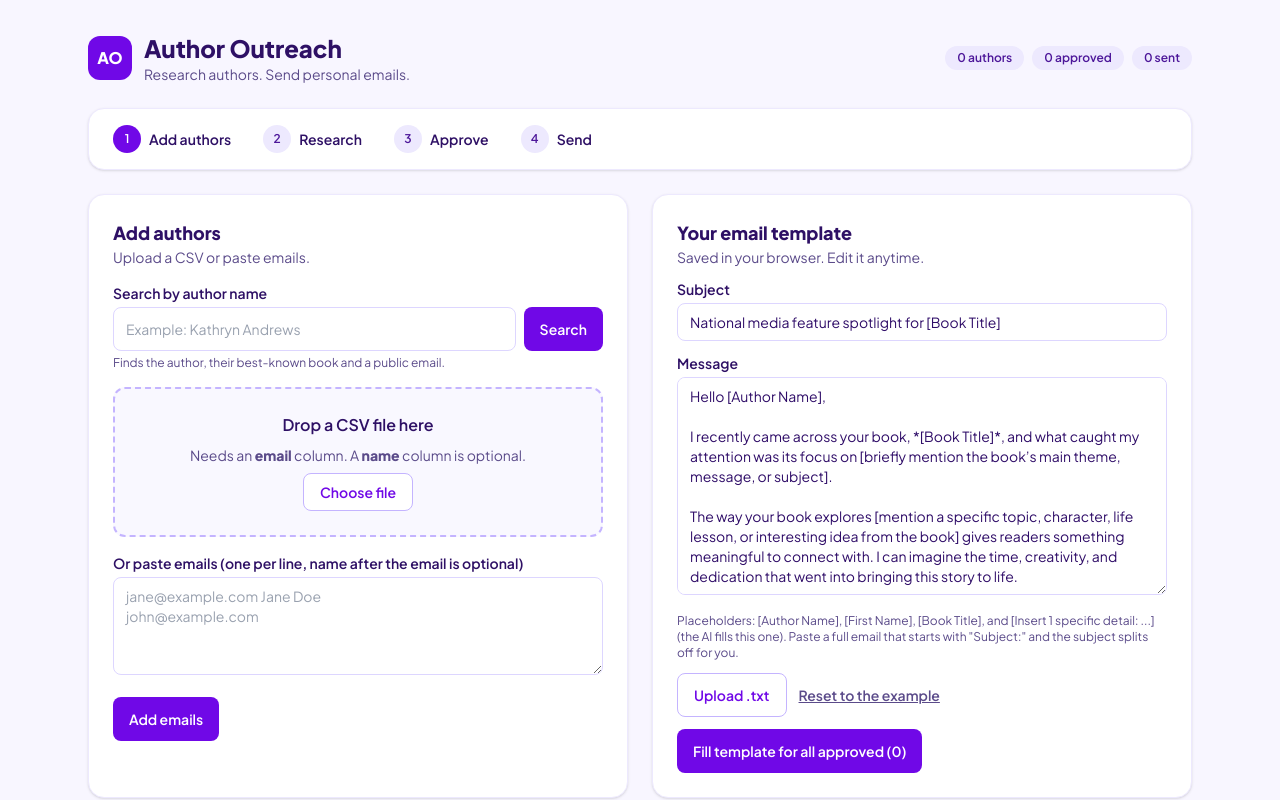
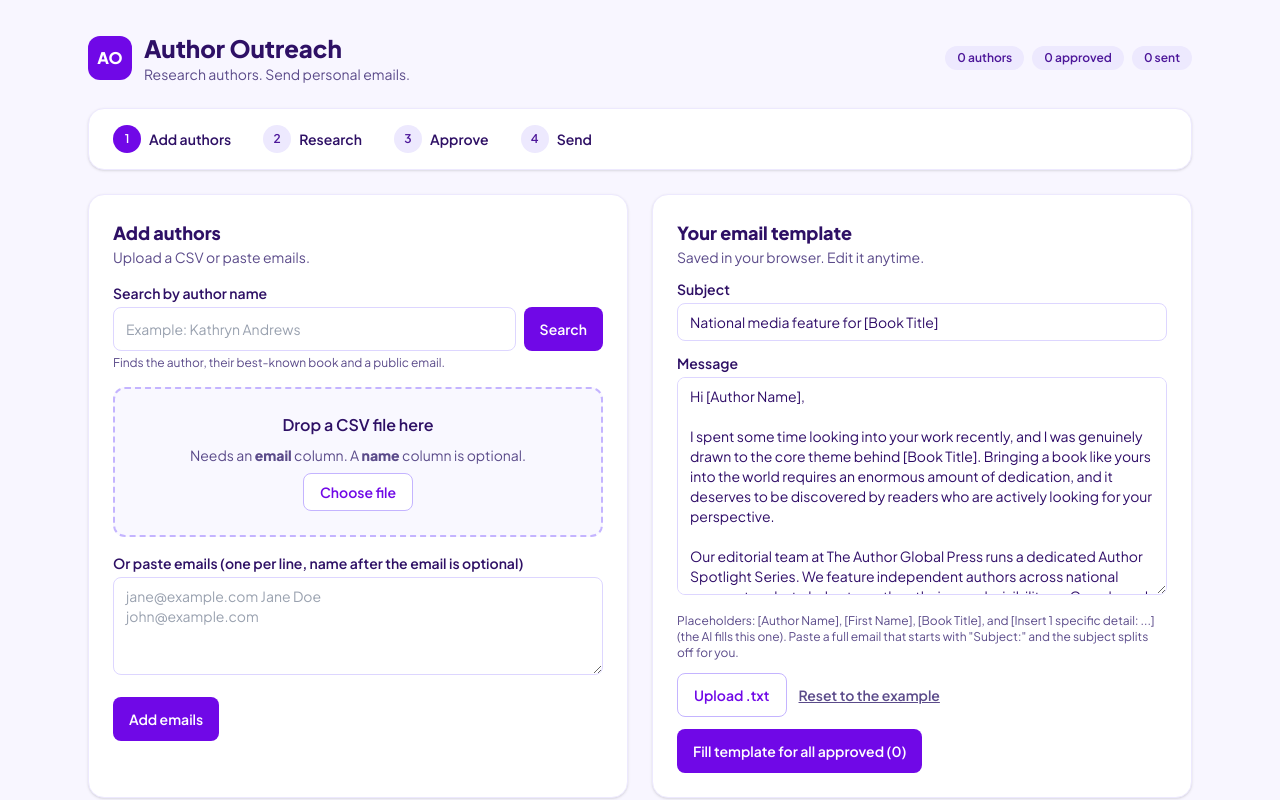
Before and after one commit to emmanuelaustin534-source/authors-outreach, a Next.js app: page / in a window 1280 px wide. Shown: the top 800 px of the page. Built offline with nearby package versions, Linux system fonts and the light colour scheme.

Commit message:
change email subject and body

```diff
--- a/app/page.tsx
+++ b/app/page.tsx
@@ -49,35 +49,32 @@ type Author = {
 };
 
 const EMAIL_REGEX = /[^\s,;<>"']+@[^\s,;<>"']+\.[^\s,;<>"']+/g;
-const DEFAULT_SUBJECT = "National media feature spotlight for [Book Title]";
-
-const DEFAULT_BODY = `Hello [Author Name],
-
-I recently came across your book, *[Book Title]*, and what caught my attention was its focus on [briefly mention the book’s main theme, message, or subject].
-
-The way your book explores [mention a specific topic, character, life lesson, or interesting idea from the book] gives readers something meaningful to connect with. I can imagine the time, creativity, and dedication that went into bringing this story to life.
-
-I'm reaching out from The Author Global Press to introduce our Author Spotlight Feature, which focuses on highlighting authors, their writing journeys, and the inspiration and message behind their books.
-
-Through a personalized editorial feature, we aim to help more readers discover your work and learn the story behind it.
-
-Your feature can help you:
-
-- Introduce *[Book Title]* to new readers.
-- Share the inspiration and message behind your book.
-- Highlight your journey and experience as an author.
-- Strengthen your online author presence.
-- Give interested readers a direct way to discover your book.
-
-You can review a complimentary draft before deciding whether to proceed. There is no drafting fee and no obligation to move forward.
-
-Would you be interested in seeing a personalized feature draft for *[Book Title]*?
-
-Simply reply **YES**, and I'll be happy to discuss the next step.
+const DEFAULT_SUBJECT = "National media feature for [Book Title]";
+
+const DEFAULT_BODY = `Hi [Author Name],
+
+I spent some time looking into your work recently, and I was genuinely drawn to the core theme behind [Book Title]. Bringing a book like yours into the world requires an enormous amount of dedication, and it deserves to be discovered by readers who are actively looking for your perspective.
+
+Our editorial team at The Author Global Press runs a dedicated Author Spotlight Series. We feature independent authors across national news networks to help strengthen their search visibility on Google and build long-term media authority.
+
+A feature like this can completely change how your book is discovered. It helps you:
+
+1. Introduce your book to thousands of new, active readers
+2. Establish a permanent, professional media presence for your author brand
+3. Significantly improve your visibility and ranking on Google search results
+4. Create a direct bridge for new readers to discover and purchase your book
+5. Give you a polished, professional asset to share on your website and social media
+6. Build long-term credibility that works for your book for years to come
+
+Rather than just telling you about our service, we prefer to let our editorial work speak for itself.
+
+Our team would love to write a custom, complimentary feature draft on your book so that you can review the exact layout and narrative before making any decisions. There is no drafting fee and no obligation to proceed.
+
+Thank you for putting your work out there, it makes a bigger impact than you might realize!
 
 Best regards,
 
-Author Global Press`;
+Austine Emmanuel`;
 
 // ---------- Look and feel (purple and white) ----------
 const CARD = "rounded-2xl border border-violet-100 bg-white p-6 shadow-sm";
```
